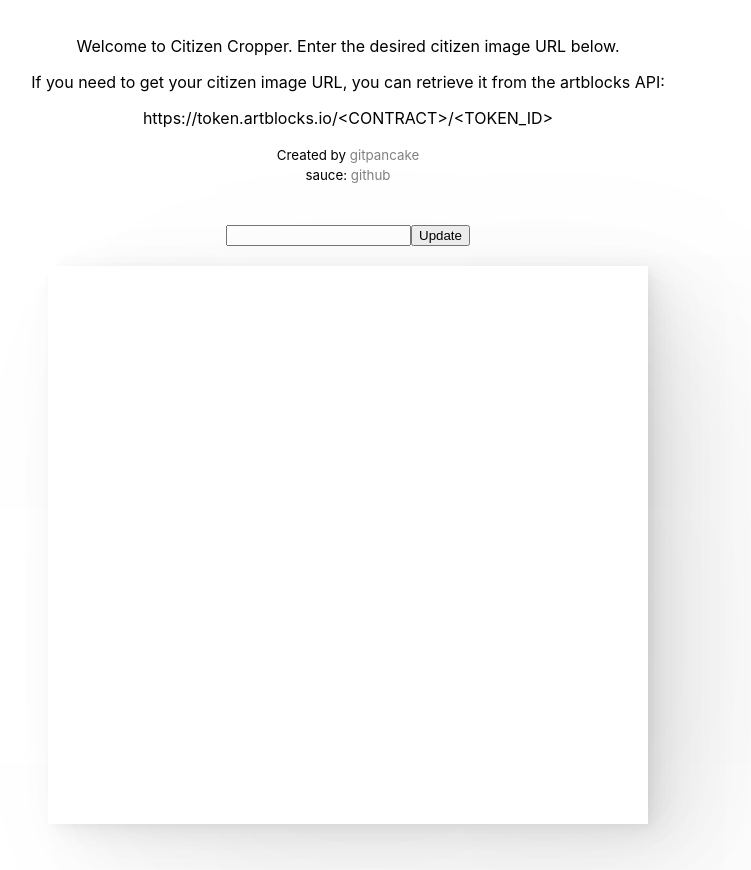
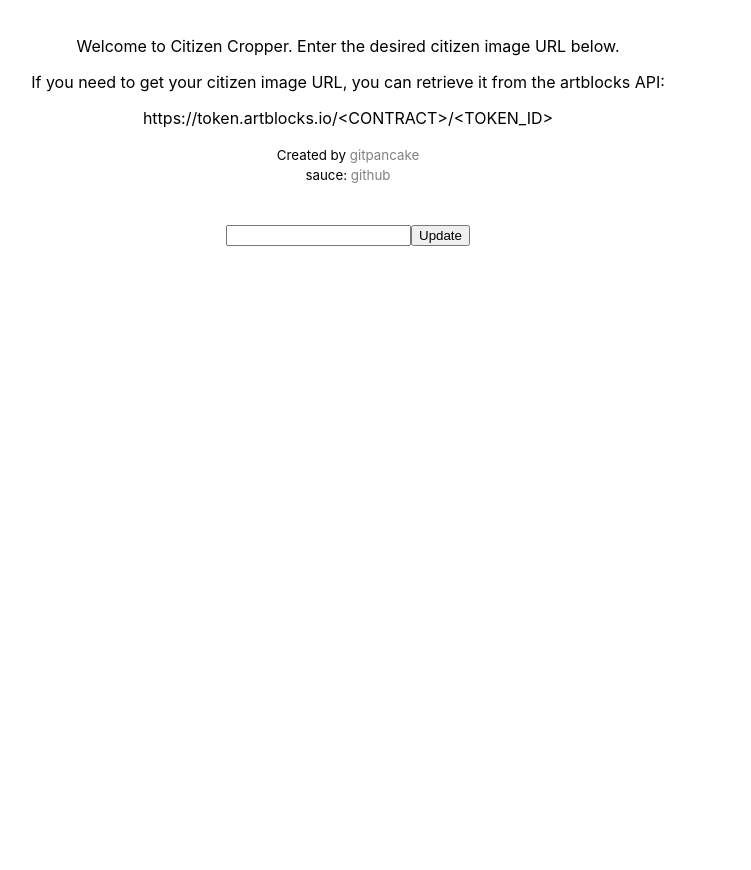
Before and after one commit to gitpancake/citizen-cropper, a React (Create React App) app: page / in a window 1280 px wide. Shown: the whole page, without its empty margins (292-1043 px from the left). After the commit the page ends 800 px from the top, so only its background shows below. Built offline with nearby package versions, Linux system fonts and the light colour scheme.

Commit message:
Add hidden

```diff
--- a/src/App.tsx
+++ b/src/App.tsx
@@ -3,6 +3,7 @@ import "./App.css";
 
 const CitizenCropper = () => {
   const [imageUrl, setImageUrl] = useState<string>("https://crypto-citizens-mainnet.s3.amazonaws.com/4000028.png");
+  const [hidden, setHidden] = useState<boolean>(true);
 
   const handleCitizenChange = () => {
     draw();
@@ -33,6 +34,7 @@ const CitizenCropper = () => {
 
     // Draw slice
     ctx.drawImage(img, sourceX, sourceY, sourceWidth, sourceHeight, 0, 0, 600, 600);
+    setHidden(false);
   }, [imageUrl]);
 
   useEffect(() => {
@@ -64,10 +66,11 @@ const CitizenCropper = () => {
 
         <button onClick={() => handleCitizenChange()}>Update</button>
       </div>
-
-      <div className="canvas">
-        <canvas id="canvas" width="600" height="600"></canvas>
-      </div>
+      {!hidden && (
+        <div className="canvas">
+          <canvas id="canvas" width="600" height="600"></canvas>
+        </div>
+      )}
     </div>
   );
 };
```
